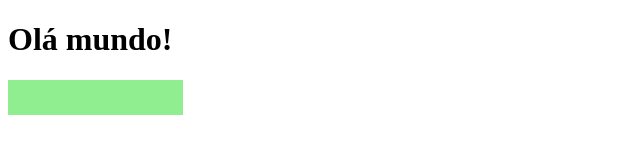
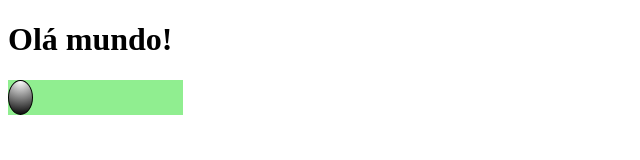
Before and after one commit to ufjf-dcc202/ufjf-dcc202-2025-1-a-atv05-Samirjc, a plain HTML site: page index.html in a window 1280 px wide. Shown: the full height of the page, 0-640 px from the left. Drawn offline with Linux system fonts and the light colour scheme.

Commit message:
adiciona disco

```diff
--- a/index.html
+++ b/index.html
@@ -7,6 +7,10 @@
     <script defer src="./main.js" type="module"></script>
 
     <style>
+        * {
+            box-sizing: border-box;
+        }
+
         .tabuleiro {
             background: lightgreen;
             display: grid;
@@ -14,6 +18,17 @@
             width: calc(7 * 25px);
             min-height: 35px;
         }
+
+        .disco {
+            background: radial-gradient(circle at top, white, beige);
+            width: 100%;
+            height: 100%;
+            border: 1px solid black;
+            border-radius: 50%;
+        }
+        .disco[data-cor="preto"] {
+            background: radial-gradient(circle at top, white, black);
+        }
     </style>
 </head>
 <body>
--- a/main.js
+++ b/main.js
@@ -3,6 +3,15 @@ eH1.textContent = "Olá mundo!";
 
 const eTabuleiro = criaTabuleiro();
 document.body.append(eTabuleiro);
+const disco1 = criaDisco("preto");
+eTabuleiro.append(disco1);
+
+function criaDisco(cor) {
+    const novoDisco = document.createElement("div");
+    novoDisco.classList.add("disco");
+    novoDisco.dataset.cor = cor;
+    return novoDisco;
+}
 
 function criaTabuleiro() {
     const eTabuleiro = document.createElement("div");
```
